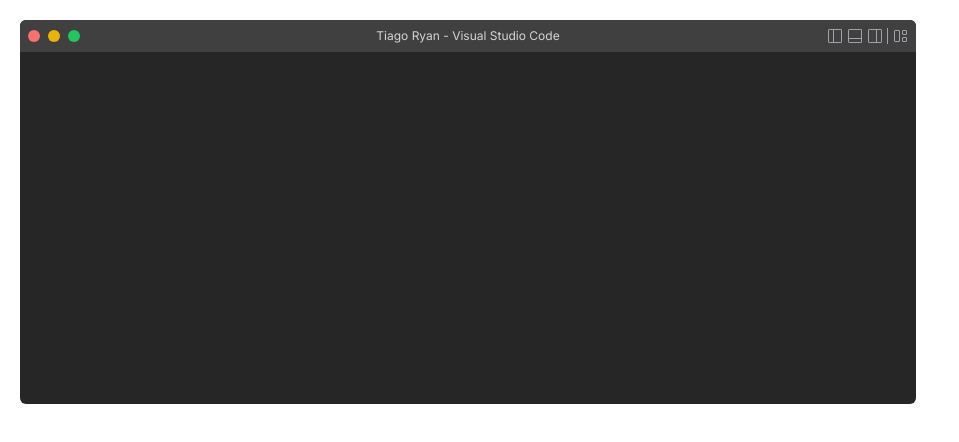
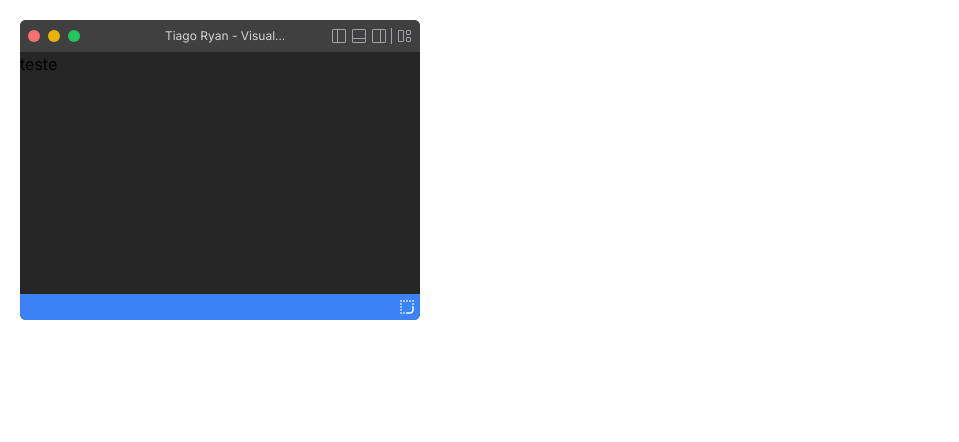
Before and after one commit to tiagoryandev/tiagoryandev, a Next.js app: page / in a window 1280 px wide. Shown: the top 442 px of the page, without its empty margins (0-959 px from the left). Built offline with nearby package versions, Linux system fonts and the light colour scheme.

Commit message:
feat: add resize in window

```diff
--- a/components/WindowLayout/index.tsx
+++ b/components/WindowLayout/index.tsx
@@ -1,5 +1,6 @@
 import { ReactNode, useContext } from "react";
 import { motion } from "framer-motion";
+import { MdOutlineRoundedCorner } from "react-icons/md";
 
 import { MotionWindowContext } from "@contexts/MotionWindowContext";
 
@@ -10,7 +11,8 @@ interface WindowLayoutProps {
 }
 
 export default function WindowLayout({ children }: WindowLayoutProps) {
-  const { controls } = useContext(MotionWindowContext);
+  const { controls, windowData, windowRef, handleResizeWindow } =
+    useContext(MotionWindowContext);
 
   return (
     <>
@@ -21,11 +23,29 @@ export default function WindowLayout({ children }: WindowLayoutProps) {
         dragTransition={{
           power: 0,
         }}
-        className="h-96 w-full max-w-4xl grid-rows-[fit-content(100%)_auto_fit-content(100%)] rounded-md bg-neutral-800"
+        ref={windowRef}
+        className="grid grid-rows-[fit-content(100%)_auto_fit-content(100%)] rounded-md bg-neutral-800"
+        style={{
+          width: windowData.width,
+          height: windowData.height,
+        }}
       >
         <WindowHead />
         <div>{children}</div>
-        <div></div>
+        <div className="flex w-full items-center justify-end rounded-b-md bg-blue-500 p-1">
+          <motion.div
+            drag
+            dragConstraints={{ top: 0, left: 0, right: 0, bottom: 0 }}
+            dragElastic={0}
+            dragMomentum={false}
+            dragTransition={{
+              power: 0,
+            }}
+            onDrag={handleResizeWindow}
+          >
+            <MdOutlineRoundedCorner className="rotate-90 cursor-nwse-resize text-lg text-zinc-50 " />
+          </motion.div>
+        </div>
       </motion.div>
     </>
   );
--- a/contexts/MotionWindowContext.tsx
+++ b/contexts/MotionWindowContext.tsx
@@ -1,5 +1,5 @@
-import { createContext, PointerEvent } from "react";
-import { useDragControls } from "framer-motion";
+import { useCallback, useRef, createContext, PointerEvent } from "react";
+import { useDragControls, useMotionValue, DragHandlers } from "framer-motion";
 
 import {
   MotionWindowContextData,
@@ -10,16 +10,48 @@ export const MotionWindowContext = createContext({} as MotionWindowContextData);
 
 export function MotionWindowProvider({ children }: MotionWindowProviderProps) {
   const controls = useDragControls();
+  const windowRef = useRef<HTMLDivElement>(null);
+  const windowWidth = useMotionValue(400);
+  const windowHeight = useMotionValue(300);
 
   function handleStartDrag(event: PointerEvent<HTMLDivElement>) {
     controls.start(event);
   }
 
+  const resizeWindow: DragHandlers["onDrag"] = (event, info) => {
+    const currentWindowWidth = windowWidth.get();
+    const currentWindowHeight = windowHeight.get();
+
+    if (windowRef.current) {
+      const newWidth = currentWindowWidth + info.delta.x;
+      const newHeight = currentWindowHeight + info.delta.y;
+
+      if (newWidth > 400) {
+        windowWidth.set(newWidth);
+      }
+
+      if (newHeight > 300) {
+        windowHeight.set(newHeight);
+      }
+    }
+  };
+
+  const handleResizeWindow = useCallback(resizeWindow, [
+    windowWidth,
+    windowHeight,
+  ]);
+
   return (
     <MotionWindowContext.Provider
       value={{
+        windowRef,
+        windowData: {
+          width: windowWidth,
+          height: windowHeight,
+        },
         controls,
         handleStartDrag,
+        handleResizeWindow,
       }}
     >
       {children}
--- a/pages/index.tsx
+++ b/pages/index.tsx
@@ -3,7 +3,7 @@ import WindowLayout from "@components/WindowLayout";
 export default function Home() {
   return (
     <div className="h-screen w-screen overflow-hidden p-5">
-      <WindowLayout></WindowLayout>
+      <WindowLayout>teste</WindowLayout>
     </div>
   );
 }
```
Also changed, not shown: interfaces/MotionWindowContextInterfaces.tsx (+10 -2 lines).
